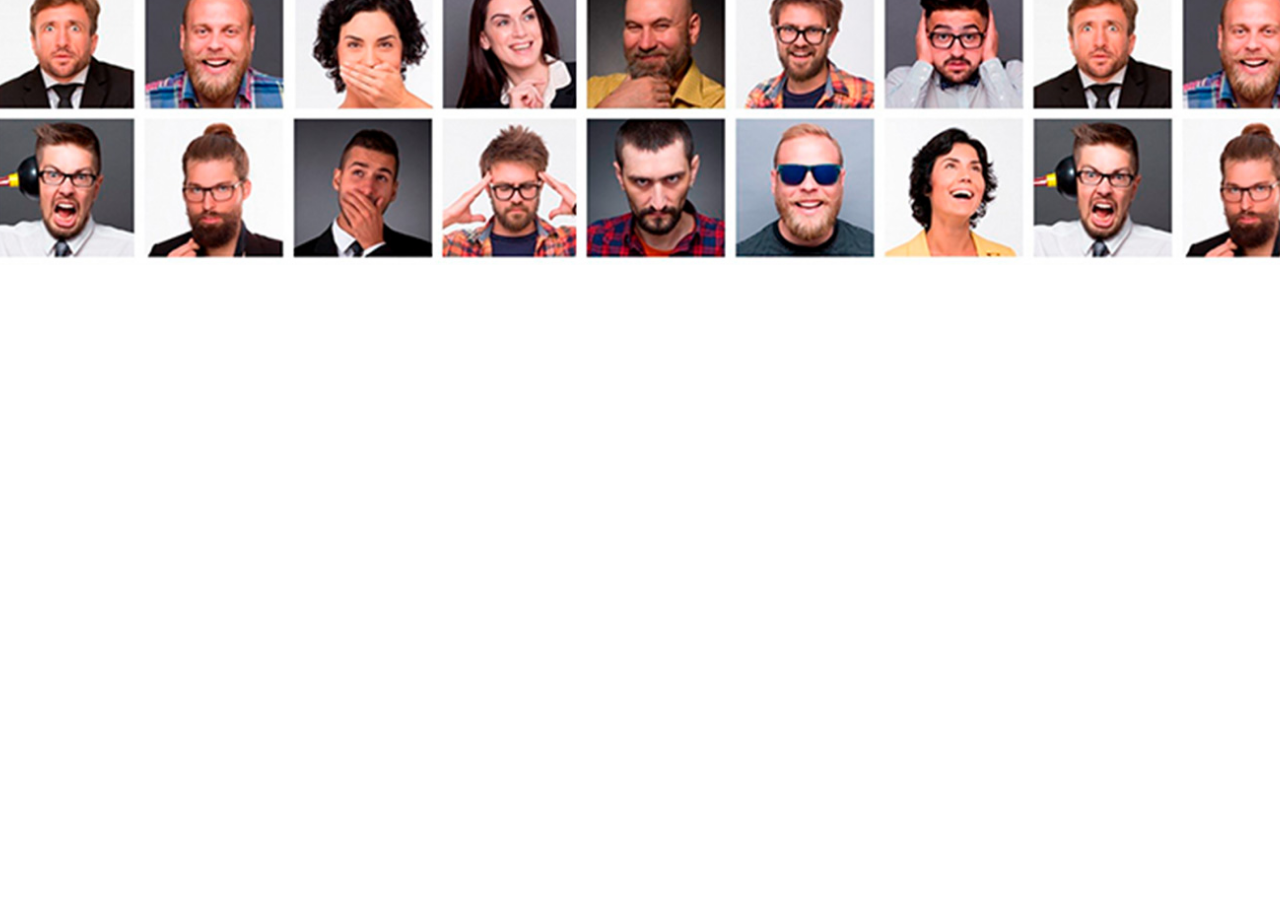
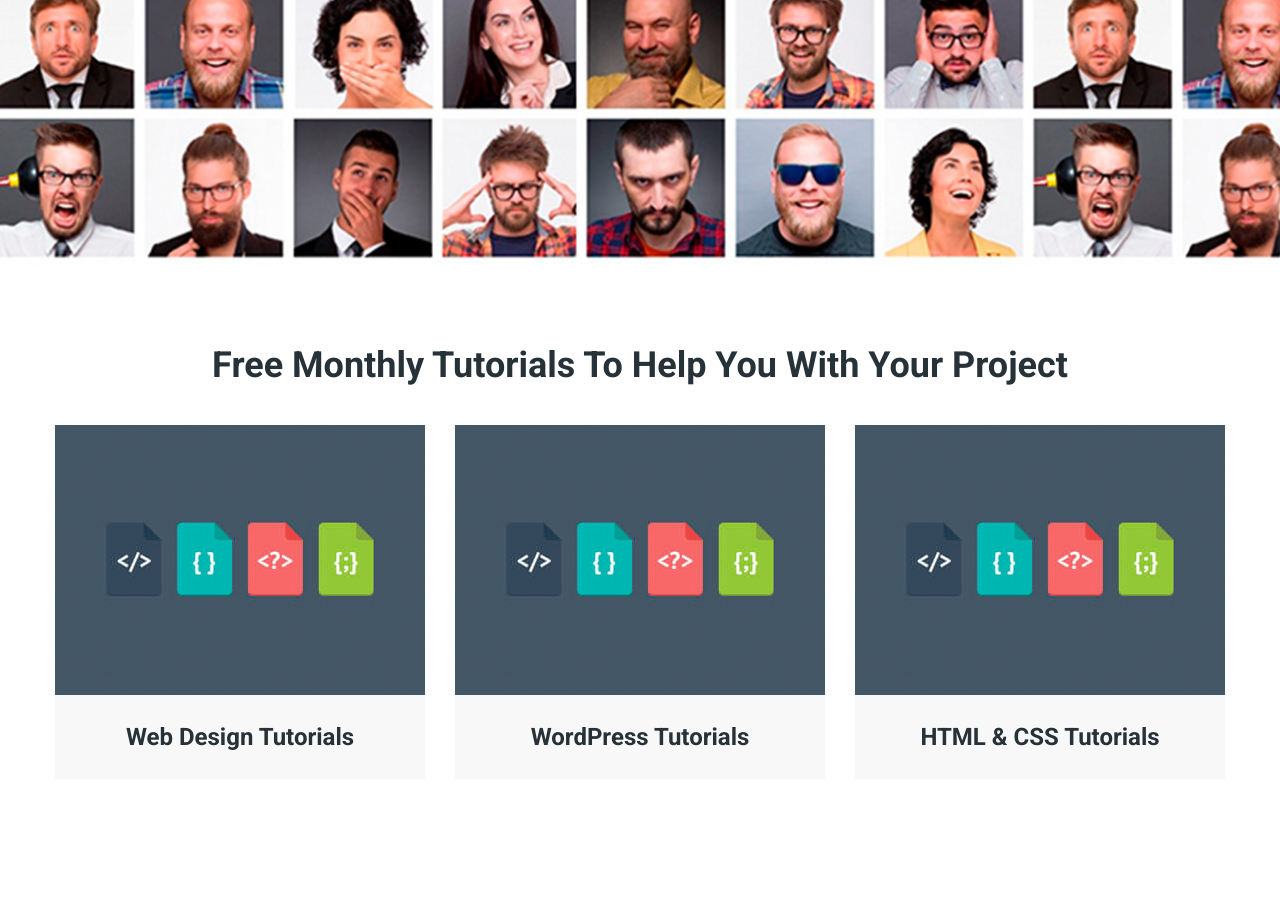
Before and after one commit to Serg-droid/moderno, a website: page app/index.html in a window 1280 px wide. Shown: the part 4842-5741 px from the top of the page. Before the commit the page ends 5107 px from the top, so only its background shows below. Drawn offline with nearby package versions, Linux system fonts and the light colour scheme.

Commit message:
added section tutorial

```diff
--- a/app/index.html
+++ b/app/index.html
@@ -779,6 +779,33 @@
       </a>
     </div>
   </section>
+  <section class="tutorial">
+    <div class="container">
+      <div class="tutorial__title title">
+        Free Monthly Tutorials To Help You With Your Project
+      </div>
+      <div class="tutorial__inner">
+        <div class="tutorial__item">
+          <div class="tutorial__item-images" style="background-image: url('./images/content/tutorial.jpg');"></div>
+          <div class="tutorial__item-title">
+            Web Design Tutorials
+          </div>
+        </div>
+        <div class="tutorial__item">
+          <div class="tutorial__item-images" style="background-image: url('./images/content/tutorial.jpg');"></div>
+          <div class="tutorial__item-title">
+            WordPress Tutorials
+          </div>
+        </div>
+        <div class="tutorial__item">
+          <div class="tutorial__item-images" style="background-image: url('./images/content/tutorial.jpg');"></div>
+          <div class="tutorial__item-title">
+            HTML & CSS Tutorials
+          </div>
+        </div>
+      </div>
+    </div>
+  </section>
 
   <script src="https://ajax.googleapis.com/ajax/libs/jquery/3.4.1/jquery.min.js"></script>
   <script src="js/libs.min.js"></script>
--- a/app/scss/style.scss
+++ b/app/scss/style.scss
@@ -400,3 +400,36 @@
 }
 
 // end author
+// start tutorial
+.tutorial{
+  padding: 70px 0px 120px;
+  &__inner{
+    display: flex;
+    justify-content: space-between;
+    align-items: center;
+  }
+  &__item{
+    max-width: 370px;
+    width: 100%;
+  }
+}
+.tutorial__item{
+  &-images{
+    min-height: 270px;
+    background-repeat: no-repeat;
+    background-size: cover;
+    background-position: center;
+  }
+  &-title{
+    text-align: center;
+    @include f700;
+    background-color: #f8f8f8;
+    font-size: 24px;
+    padding: 30px 10px;
+    color: $bg;
+  }
+}
+// end tutorial
+// start footer
+
+// end footer
```
Also changed, not shown: app/css/style.min.css, app/images/content/tutorial.jpg (added).
